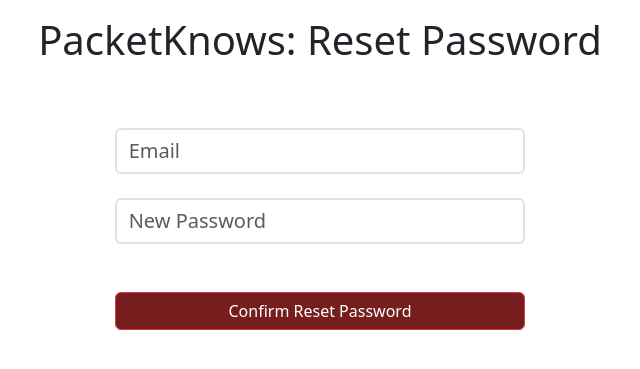
After one commit to ralpkendall-tsu/PacketKnows-2, a Django app: page /user/reset-password/ in a window 1280 px wide. The commit adds this page. Shown: the top 369 px of the page, without its empty margins (320-960 px from the left). Run offline with Django 4.2, Linux system fonts and the light colour scheme; some libraries are stand-ins or nearby versions.

Commit message:
Add Forgot Password Feature

```diff
--- a/core/views.py
+++ b/core/views.py
@@ -21,6 +21,8 @@ def LandingPageView(request):
         context['signupForm'] = CustomUserForm
 
     return render(request, 'core/landing-page.html', context)
+
+
 
 @login_required(login_url='/')
 def DashboardView(request):
--- a/templates/core/components/auth/login.html
+++ b/templates/core/components/auth/login.html
@@ -25,7 +25,7 @@
                             </div>
 
                             <div class="text-end mb-5">
-                                <a class="text-decoration-none text-dark" href="#">Forgot Password?</a>
+                                <a class="text-decoration-none text-dark" href="{% url 'user:resetPassword' %}">Forgot Password?</a>
                             </div>
                             <div class="text-red">{{ loginForm.non_field_errors }}</div>
                             <button class="btn btn-danger w-100" type="submit">Login</button>
--- /dev/null
+++ b/templates/core/components/auth/reset.html
@@ -0,0 +1,37 @@
+
+{% extends 'core/base.html' %}
+
+{% load static %}
+{% block title %} Reset Password {% endblock %}
+
+{% block content %}
+
+<div class="text-center mt-3 mb-5">
+    <h1>PacketKnows: Reset Password</h1>
+</div>
+<div class="row">
+    <div class="col-4 offset-4">
+        <form id="passwordResetForm" class="mt-3" action="" hx-post="{% url 'user:sendResetPassword' %}" hx-swap="none">
+            <input name="email" class="form-control border-2 border-bottom fs-5" type="text" placeholder="Email">
+            <input name="newPassword" class="form-control border-2 border-bottom fs-5 mt-4" type="password" placeholder="New Password">
+            <button type="submit" class="btn btn-danger bg-dark-red w-100 mt-5">Confirm Reset Password</button>
+        </form>
+    </div>
+</div>
+
+<script>
+    passwordResetForm = document.querySelector("#passwordResetForm")
+
+    document.body.addEventListener('htmx:afterRequest', function (event) {
+        if (event.detail.elt === passwordResetForm) {
+            var response = JSON.parse(event.detail.xhr.response);
+
+            alert(response.message)
+            window.location.href = '{% url "core:landingPage" %}';
+        }
+    });
+</script>
+
+
+
+{% endblock %}
--- a/user/urls.py
+++ b/user/urls.py
@@ -8,6 +8,9 @@ urlpatterns = [
     path('login/', userViews.CustomLoginView.as_view(), name='login'),
     path('', include('django.contrib.auth.urls')),
     path('signup/', userViews.SignupView, name='signup'),
+    path('send-reset-password/', userViews.SendResetPasswordView, name='sendResetPassword'),
+    path('reset/<str:token>/', userViews.TokenResetPasswordView, name='tokenResetPassword'),
+    path('reset-password/', userViews.ResetPasswordView, name='resetPassword'),
     path('verify/<str:token>/', userViews.VerifyView, name='verify'),
     path('update-profile/', userViews.UpdateProfileView, name='updateProfile'),
 ]
--- a/user/views.py
+++ b/user/views.py
@@ -1,11 +1,11 @@
 import datetime, jwt
 from django.conf import settings
-from django.shortcuts import render, redirect
+from django.shortcuts import get_object_or_404, render, redirect
 from django.contrib.auth.views import LoginView
 from .forms import CustomLoginForm, CustomUserForm
 from django.contrib.auth import login, authenticate, logout
 from .models import UserCategory, CustomUser
-from django.http import HttpResponse
+from django.http import HttpResponse, HttpResponseServerError
 from django.http import JsonResponse
 from django.core.files.storage import default_storage
 from django.core.files.base import ContentFile
@@ -96,9 +96,62 @@ def VerifyView(request, token):
         messages.error(request, f'An error occurred: {str(e)}')
         # Log the exception for further investigation
         print(f'Error in VerifyView: {str(e)}')
-        return HttpResponseServerError()
 
     return redirect('core:landingPage')
+
+def ResetPasswordView(request):
+    context = {}
+    if request.method == 'POST':
+        pass
+    else:
+        pass
+
+    return render(request, 'core/components/auth/reset.html', context)
+
+def TokenResetPasswordView(request, token):
+    try:
+        payload = jwt.decode(token, 'reset', algorithms=['HS256'])
+
+        user = get_object_or_404(CustomUser, email=payload.get('id'))
+        user.set_password(payload.get('password'))
+        user.save()
+
+        messages.success(request, 'Password Reset successful! You can now log in.')
+        return redirect('core:landingPage')
+    except jwt.ExpiredSignatureError:
+        return JsonResponse({"message": "Token has expired", "status": "error"}, status=401)
+    except jwt.InvalidTokenError:
+        return JsonResponse({"message": "Invalid token", "status": "error"}, status=400)
+    except CustomUser.DoesNotExist:
+        return JsonResponse({"message": "User not found", "status": "error"}, status=404)
+    except Exception as e:
+        return HttpResponseServerError({"message": "Internal server error", "status": "error"})
+
+def SendResetPasswordView(request):
+    userEmail = request.POST.get('email')
+    userNewPassword = request.POST.get('newPassword')
+    print(userNewPassword)
+
+    try:
+        user = CustomUser.objects.get(email=userEmail)
+    except CustomUser.DoesNotExist:
+        return JsonResponse({'status': 'error', 'message': 'User not found'})
+
+    payload = {
+        'id': user.email,
+        'password': userNewPassword,
+        'exp': datetime.datetime.utcnow() + datetime.timedelta(minutes=5),
+        'iat': datetime.datetime.utcnow()
+    }
+
+    token = jwt.encode(payload, 'reset', algorithm='HS256')
+
+    try:
+        sendResetPasswordMail(token, user.email)
+        return JsonResponse({'status': 'success', 'message': 'Reset password email sent successfully'})
+    except Exception as e:
+        # Handle email sending failure gracefully
+        return JsonResponse({'status': 'error', 'message': f'Failed to send reset password email: {str(e)}'})
 
 def UpdateProfileView(request):
     if request.method == "POST":
@@ -148,3 +201,31 @@ def sendVerificationMail(token, email):
         [email],
         fail_silently=False,
     )
+
+def sendResetPasswordMail (token, email):
+    user = CustomUser.objects.get(email=email)
+    subject = "Password Reset Verification: Confirm Changes to Your PacketKnows Account"
+    reset_link = f"{settings.SITE_DOMAIN}/user/reset/{token}/"
+    full_name = f"{user.first_name} {user.last_name}"
+    message = (
+        f"Dear {full_name},\n\n"
+        "We trust this message finds you well. It has been noted that you recently initiated a password reset for your "
+        "PacketKnows account.\n\n"
+        "The good news is that your new password has already been successfully set. This email serves as a verification "
+        "step to confirm that the user making changes to the account is indeed you.\n\n"
+        "To confirm the recent changes and verify your account ownership, kindly click on the following link:\n\n"
+        f"{reset_link}\n\n"
+        "This link is secure and will take you to a confirmation page.\n\n"
+        "Thank you for choosing PacketKnows. We appreciate your trust and look forward to supporting you in your educational "
+        "endeavors.\n\n"
+        "Best regards,\n"
+        "The PacketKnows Team"
+    )
+
+    send_mail(
+        subject,
+        message,
+        settings.EMAIL_HOST_USER,
+        [email],
+        fail_silently=False,
+    )
```
Also changed, not shown: db.sqlite3.
